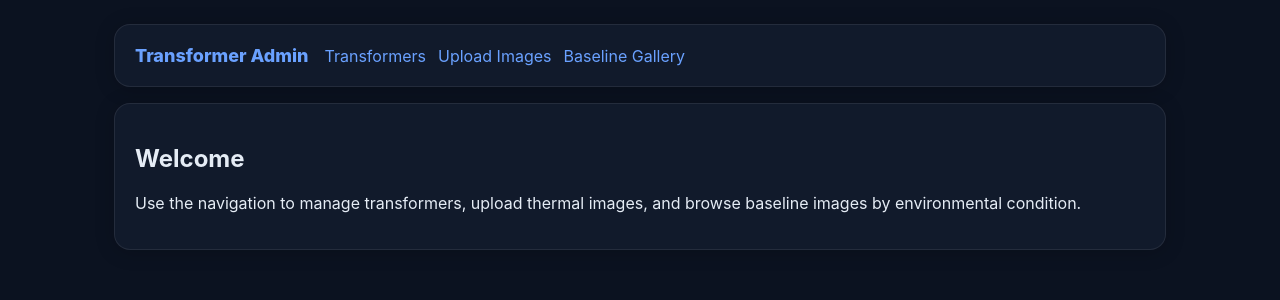
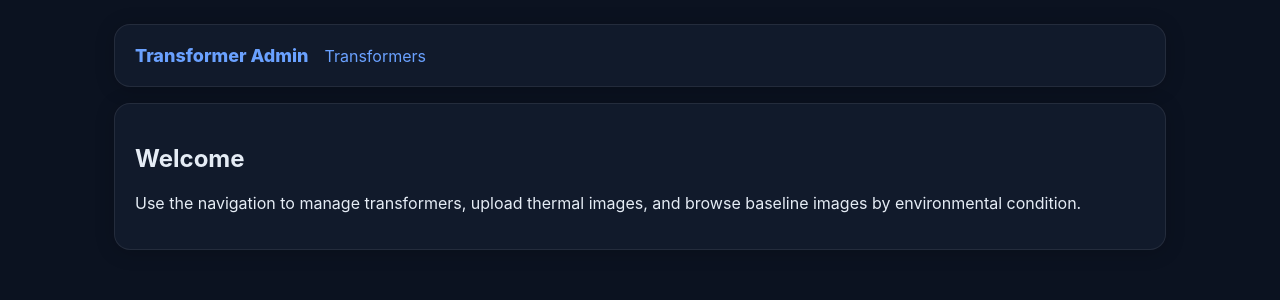
Before and after one commit to SahanDissanayaka/Transformer-Management-System, a React (Vite) app in the folder frontend/: page / in a window 1280 px wide. Shown: the top 300 px of the page. Built offline with nearby package versions, Linux system fonts and the light colour scheme; no server answers.

Commit message:
this commit includes removing upload image and baseline gallery pages from navigation bar

```diff
--- a/frontend/src/components/NavBar.tsx
+++ b/frontend/src/components/NavBar.tsx
@@ -8,8 +8,6 @@ return (
 <Link to="/" style={{ fontWeight: 800, fontSize: 18 }}>Transformer Admin</Link>
 <nav style={{ display: 'flex', gap: 12 }}>
 <NavLink to="/transformers" style={({ isActive }) => (isActive ? active : undefined)}>Transformers</NavLink>
-<NavLink to="/upload" style={({ isActive }) => (isActive ? active : undefined)}>Upload Images</NavLink>
-<NavLink to="/baseline" style={({ isActive }) => (isActive ? active : undefined)}>Baseline Gallery</NavLink>
 </nav>
 </div>
 );
--- a/frontend/src/routes.tsx
+++ b/frontend/src/routes.tsx
@@ -1,9 +1,7 @@
 import { createBrowserRouter } from "react-router-dom";
 import Home from "./pages/Home";
 import TransformersPage from "./pages/Transformers";
-import UploadImagesPage from "./pages/UploadImages";
-import BaselineGalleryPage from "./pages/BaseLineGallery";
-import TransformerDetailPage from "./pages/TransformerDetail"; // ✅ Add this import
+import TransformerDetailPage from "./pages/TransformerDetail";
 import App from "./App";
 import InspectionDetailPage from "./pages/InspectionDetailPage";
 
@@ -14,8 +12,6 @@ export const router = createBrowserRouter([
     children: [
       { index: true, element: <Home /> },
       { path: "transformers", element: <TransformersPage /> },
-      { path: "upload", element: <UploadImagesPage /> },
-      { path: "baseline", element: <BaselineGalleryPage /> },
       { path: "transformers/:transformerNo", element: <TransformerDetailPage /> },
       { path: "transformers/:transformerNo/inspections/:inspectionNo", element: <InspectionDetailPage /> },
     ],
```
